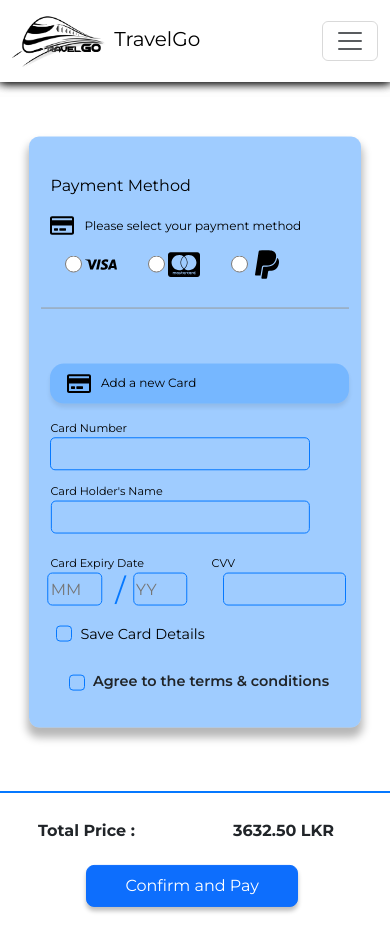
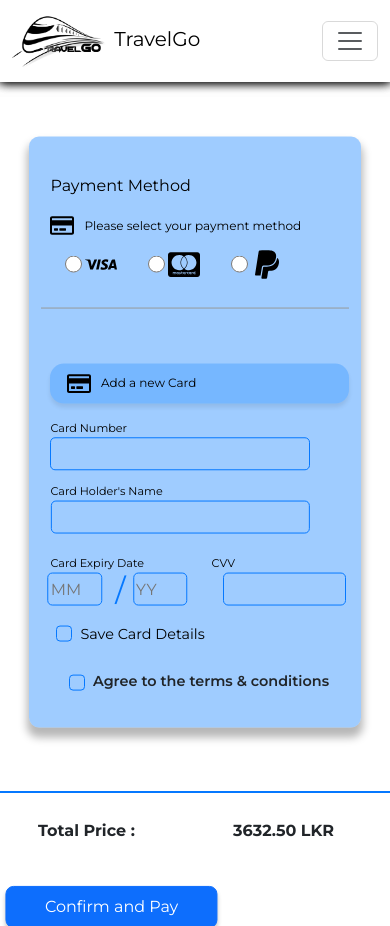
Before and after one commit to nadeeshaMadusanka99/TravelGo-Frontend, a React (Vite) app: page /payment in a window 390 px wide. Built offline with nearby package versions, Linux system fonts and the light colour scheme.

Commit message:
price scss

```diff
--- a/src/Screens/PriceBreakdown/PriceBreakdown.scss
+++ b/src/Screens/PriceBreakdown/PriceBreakdown.scss
@@ -178,6 +178,7 @@
    .checkout-btn{
     margin-left: 20%!important;
     margin-top: 25%;
+    transform: translateX(-38%)!important;
 
    }
 }
```
